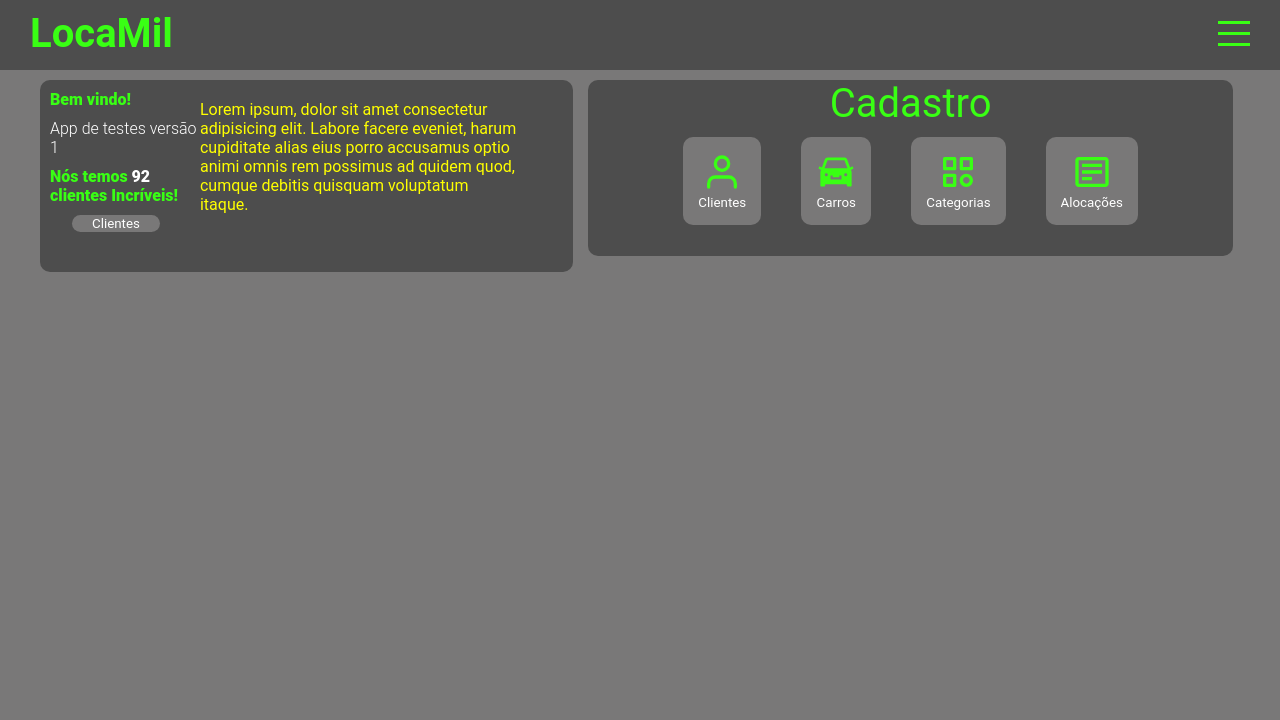
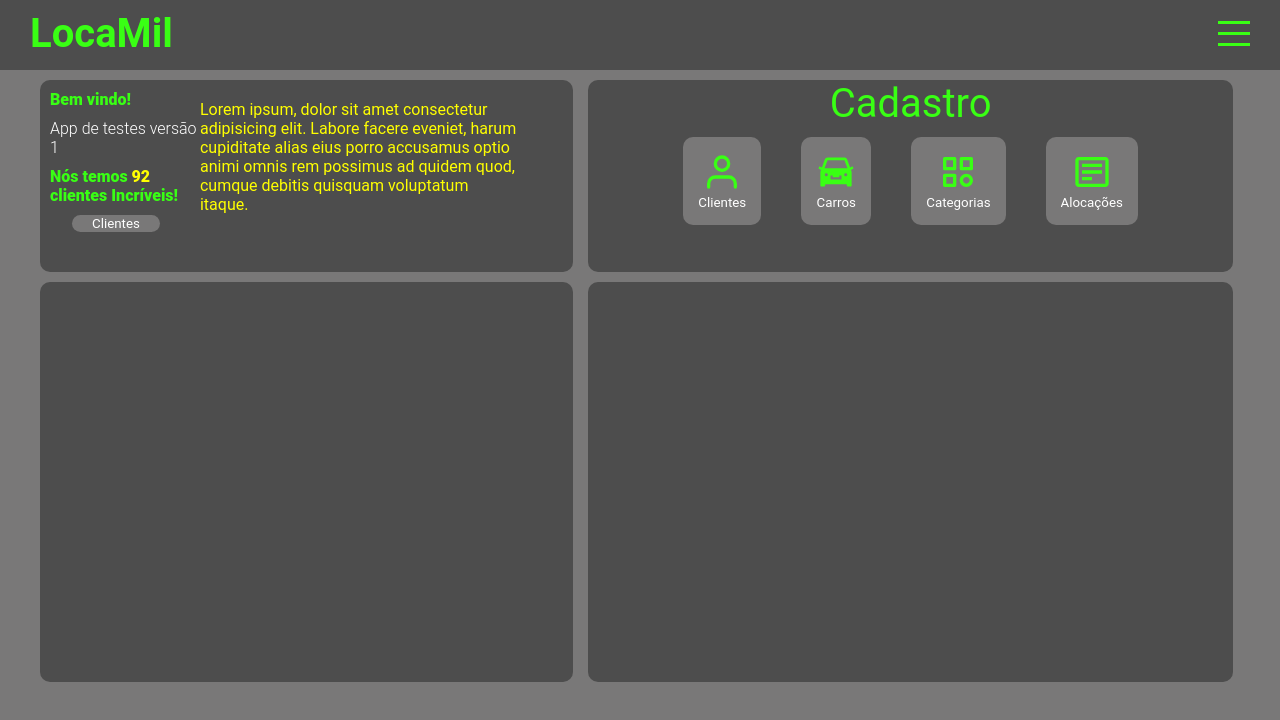
Before and after one commit to JoaoLeite47/front-locadora-test, a React (Create React App) app: page / in a window 1280 px wide. Shown: the top 720 px of the page. Built offline with nearby package versions, Linux system fonts and the light colour scheme; no server answers.

Commit message:
feat<infoall> componentes for graphic has created

```diff
--- /dev/null
+++ b/src/components/InfoAll/InfoAll.css
@@ -0,0 +1,19 @@
+.Introsecond {
+  display: flex;
+  margin-left: 40px;
+  margin-top: 10px;
+}
+.Introsecond .introContainerSecond {
+  width: 43%;
+  height: 50vh;
+  background-color: rgb(77, 77, 77);
+  border-radius: 10px;
+  display: flex;
+}
+.Introsecond .itensContainerSecond {
+  width: 52%;
+  height: 50vh;
+  background-color: rgb(77, 77, 77);
+  margin-left: 15px;
+  border-radius: 10px;
+}/*# sourceMappingURL=InfoAll.css.map */
--- /dev/null
+++ b/src/components/InfoAll/InfoAll.jsx
@@ -0,0 +1,15 @@
+import React from "react";
+import "./InfoAll.css";
+
+export default function InfoAll() {
+  return (
+    <div>
+      <div className="Intro Introsecond">
+        <div className="introContainer introContainerSecond">
+        </div>
+        <div className="itensContainer itensContainerSecond">
+        </div>
+      </div>
+    </div>
+  );
+}
--- /dev/null
+++ b/src/components/InfoAll/InfoAll.scss
@@ -0,0 +1,23 @@
+@import "../../Global.scss";
+
+.Introsecond {
+  display: flex;
+  margin-left: 40px;
+  margin-top: 10px;
+
+  .introContainerSecond {
+    width: 43%;
+    height: 50vh;
+    background-color: $primaryCollor;
+    border-radius: 10px;
+    display: flex;
+  }
+
+  .itensContainerSecond {
+    width: 52%;
+    height: 50vh;
+    background-color: $primaryCollor;
+    margin-left: 15px;
+    border-radius: 10px;
+  }
+}
--- a/src/components/InfoClientes/InfroClientes.jsx
+++ b/src/components/InfoClientes/InfroClientes.jsx
@@ -10,7 +10,7 @@ export default function IntroClientes() {
     <div>
       <div className="Intro">
         <div className="introContainer">
-          <div className="esquerda">
+          <div className="left">
             <p>Bem vindo!</p>
             <p className="subTitle">App de testes versão 1</p>
             <p>
@@ -20,7 +20,7 @@ export default function IntroClientes() {
               <a href="#cliente">Clientes</a>
             </button>
           </div>
-          <div className="direita">
+          <div className="right">
             <p className="graphic">
               Lorem ipsum, dolor sit amet consectetur adipisicing elit. Labore
               facere eveniet, harum cupiditate alias eius porro accusamus optio
--- a/src/components/InfoClientes/IntroClientes.css
+++ b/src/components/InfoClientes/IntroClientes.css
@@ -10,10 +10,10 @@
   border-radius: 10px;
   display: flex;
 }
-.Intro .introContainer .esquerda {
+.Intro .introContainer .left {
   width: 30%;
 }
-.Intro .introContainer .esquerda p {
+.Intro .introContainer .left p {
   text-align: start;
   color: #39ff14;
   margin-top: 10px;
@@ -21,14 +21,14 @@
   font-size: 12;
   font-weight: 800;
 }
-.Intro .introContainer .esquerda p span {
-  color: white;
+.Intro .introContainer .left p span {
+  color: #ffff00;
 }
-.Intro .introContainer .esquerda .subTitle {
+.Intro .introContainer .left .subTitle {
   font-weight: 300;
   color: white;
 }
-.Intro .introContainer .esquerda button {
+.Intro .introContainer .left button {
   margin-top: 10px;
   padding-left: 20px;
   padding-right: 20px;
@@ -40,24 +40,24 @@
   border: none;
   transition: all ease-in 0.1s;
 }
-.Intro .introContainer .esquerda button a {
+.Intro .introContainer .left button a {
   color: white;
   text-decoration: none;
 }
-.Intro .introContainer .esquerda button:hover {
+.Intro .introContainer .left button:hover {
   background-color: #39ff14;
   color: rgb(121, 120, 120);
 }
-.Intro .introContainer .direita {
+.Intro .introContainer .right {
   width: 60%;
 }
-.Intro .introContainer .direita .graphic {
+.Intro .introContainer .right .graphic {
   margin-top: 20px;
-  color: yellow;
+  color: #ffff00;
 }
 .Intro .itensContainer {
   width: 52%;
-  height: 22vh;
+  height: 24vh;
   background-color: rgb(77, 77, 77);
   margin-left: 15px;
   border-radius: 10px;
--- a/src/components/InfoClientes/IntroClientes.scss
+++ b/src/components/InfoClientes/IntroClientes.scss
@@ -12,7 +12,7 @@
     border-radius: 10px;
     display: flex;
 
-    .esquerda {
+    .left {
       width: 30%;
       p {
         text-align: start;
@@ -23,7 +23,7 @@
         font-weight: 800;
 
         span {
-          color: white;
+          color: #ffff00;
         }
       }
 
@@ -54,18 +54,18 @@
       }
     }
 
-    .direita {
+    .right {
       width: 60%;
       .graphic {
         margin-top: 20px;
-        color: yellow;
+        color: #ffff00;
       }
     }
   }
 
   .itensContainer {
     width: 52%;
-    height: 22vh;
+    height: 24vh;
     background-color: $primaryCollor;
     margin-left: 15px;
     border-radius: 10px;
--- a/src/components/Intro/Intro.jsx
+++ b/src/components/Intro/Intro.jsx
@@ -1,11 +1,13 @@
 import "./Intro.css";
 import React from "react";
 import IntroClientes from "../InfoClientes/InfroClientes";
+import InfoAll from "../InfoAll/InfoAll";
 
 export default function Intro() {
   return (
     <div className="intro" id="intro">
       <IntroClientes />
+      <InfoAll />
     </div>
   );
 }
```
Also changed, not shown: 2 other files (tests, documents, lock files or other folders).
